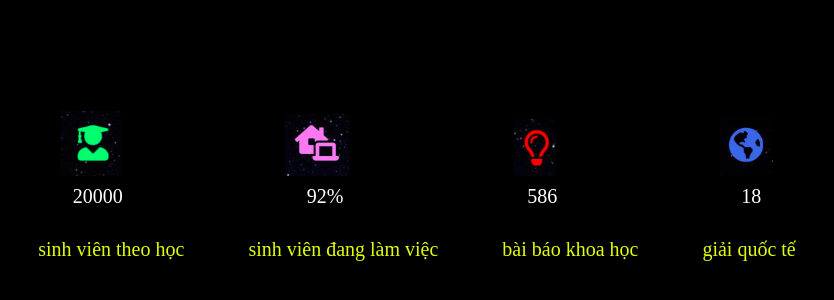
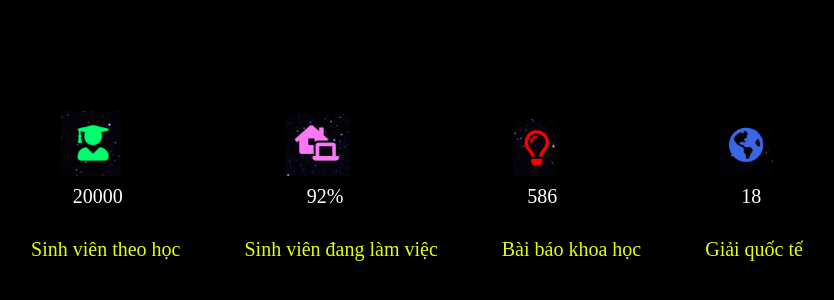
Before and after one commit to Btnt2606/21050811_BuiThiNgocThuy_TH01, a plain HTML site: page 21050811_BuiThiNgocThuy_BaiTH01/Bai6/bai6/index.html in a window 1280 px wide. Shown: the part 202-502 px from the top of the page, 223-1057 px from the left. Drawn offline with Linux system fonts and the light colour scheme.

Commit message:
Update index.html

```diff
--- a/21050811_BuiThiNgocThuy_BaiTH01/Bai6/bai6/index.html
+++ b/21050811_BuiThiNgocThuy_BaiTH01/Bai6/bai6/index.html
@@ -21,10 +21,10 @@
                     <p>18</p>
             </div>
             <div class="info2">
-                <p>sinh viên theo học</p>
-                <p>sinh viên đang làm việc</p>
-                <p>bài báo khoa học</p>
-                <p>giải quốc tế</p>
+                <p>Sinh viên theo học</p>
+                <p>Sinh viên đang làm việc</p>
+                <p>Bài báo khoa học</p>
+                <p>Giải quốc tế</p>
         </div>
     </div>
 </body>
```
